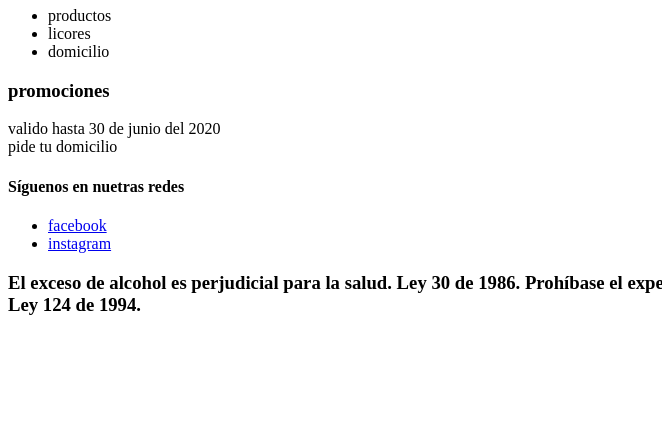
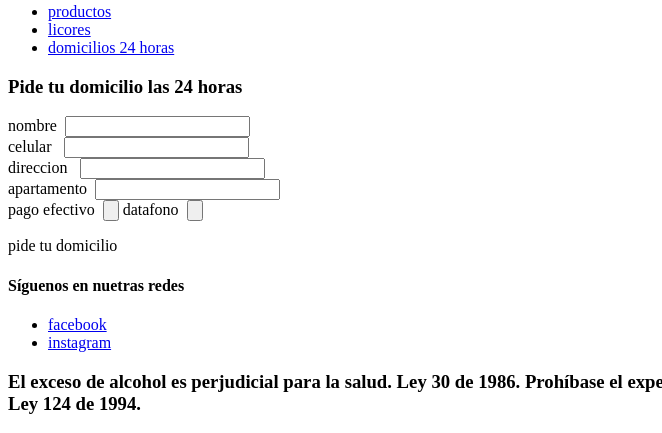
Before and after one commit to mparra43/curso, a plain HTML site: page tarea3.html in a window 1280 px wide. Shown: the part 537-970 px from the top of the page, without its empty margins (0-662 px from the left). Before the commit the page ends 871 px from the top, so only its background shows below. Drawn offline with Linux system fonts and the light colour scheme.

Commit message:
cambios y formulario

```diff
--- a/tarea3.html
+++ b/tarea3.html
@@ -1,13 +1,15 @@
-!DOCTYPE HTMIL>
-<html lang="es" >
+<!DOCTYPE HTMIL>
+<html lang="es">
+
 <head>
-         <img src="logo.jpg"/>
+   <img src="logo.jpg" />
    <title>Cigarreria Bar Los cristales</title>
    <meta charset="UTF-8" />
-          <meta name="description" content="licores"/>
-          <meta name="description" content="abarrotes"/>
-          <meta name="description" content="domicilios 24 horas"/>
+   <meta name="description" content="licores" />
+   <meta name="description" content="abarrotes" />
+   <meta name="description" content="domicilios 24 horas" />
 </head>
+
 <body>
    <header>
       <h1>Cigarreria Bar los cristales</h1>
@@ -15,17 +17,27 @@
 
    <nav>
       <ul>
-                 <li>productos</li>
-                 <li>licores</li>
-                 <li>domicilio</li>
+         <li>
+            <a href="file:///C:/Users/Usuario/Desktop/curso%20html/curso/tarea1.html">productos</a>
+         </li>
+         <li>
+            <a href="file:///C:/Users/Usuario/Desktop/curso%20html/curso/tarea.2.html">licores</a>
+         </li>
+         <li>
+            <a href="file:///C:/Users/Usuario/Desktop/curso%20html/curso/tarea3.html">domicilios 24 horas
+            </a>
+         </li>
       </ul>
    </nav>
-
    <section>
-             <article>
-                 <h1>promociones</h1>
-                 <time datetime="30-6-2020">valido hasta 30 de junio del 2020</time>
-             </article>
+      <h3>Pide tu domicilio las 24 horas</h3>
+      <p>   nombre &nbsp;<input type="text" /><br />
+           celular &nbsp; <input type="tel" /><br />
+         direccion &nbsp; <input type="address" /><br />
+       apartamento &nbsp;<input type="text" /><br />
+     pago efectivo &nbsp;<input type="button" />
+          datafono &nbsp;<input type="button" /><br />
+      </p>
    </section>
    <aside>
       pide tu domicilio
@@ -46,7 +58,9 @@
    </aside>
 
    <footer>
-             <h3>El exceso de alcohol es perjudicial para la salud. Ley 30 de 1986. Prohíbase el expendio de bebidas embriagantes a menores de edad y mujeres embarazadas. Ley 124 de 1994.</h3>
+      <h3>El exceso de alcohol es perjudicial para la salud. Ley 30 de 1986. Prohíbase el expendio de bebidas
+         embriagantes a menores de edad y mujeres embarazadas. Ley 124 de 1994.</h3>
    </footer>
 </body>
+
 </html>
```
Also changed, not shown: index.html (+0 -1 lines), tarea.2.html (+9 -4 lines), tarea1.html (+22 -15 lines). Lines whose indentation alone changed are shown as unchanged.
